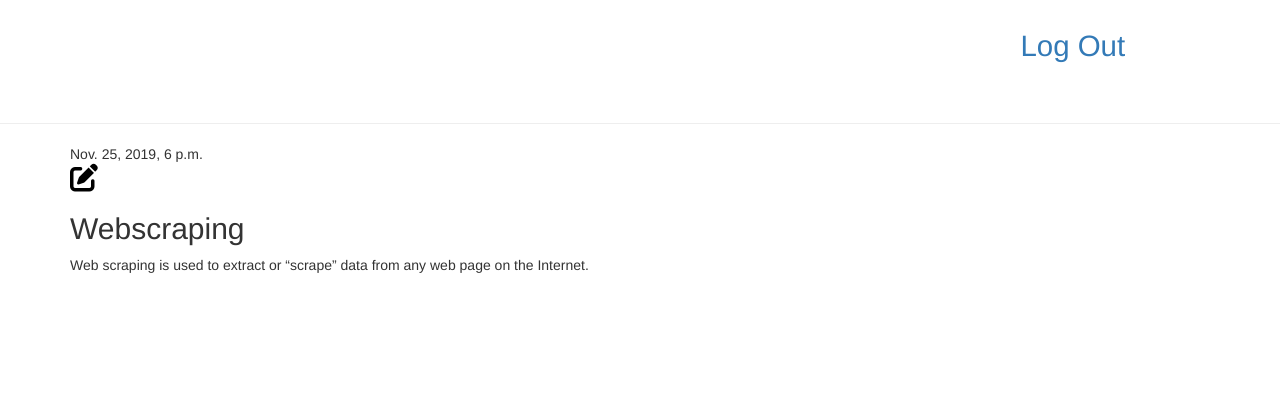
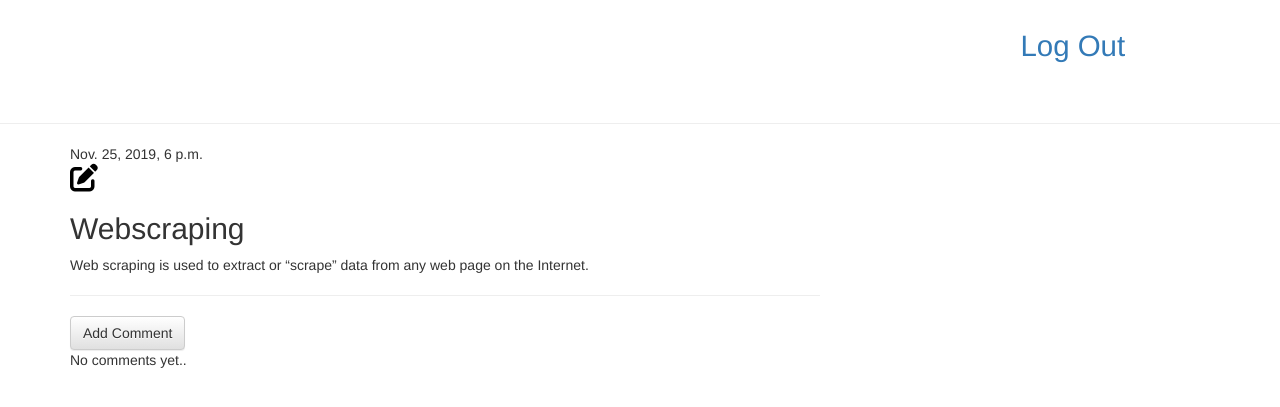
Before and after one commit to hbroadbent/my_django_site, a Django app: page /post/2/ in a window 1280 px wide. Shown: the top 407 px of the page. Run offline with Django 3.2, Linux system fonts and the light colour scheme; a user stored in the database is signed in; data comes from the database, SQL or seed files in the repository; both versions use the stored data as it was after the commit; tables that the repository leaves empty hold one stand-in row (values such as "Sample post"); some libraries are stand-ins or nearby versions.

Commit message:
Add feature to comment on blog post

```diff
--- a/blog/admin.py
+++ b/blog/admin.py
@@ -1,5 +1,6 @@
 from django.contrib import admin
-from .models import Post
+from .models import Post, Comment
 
 # Register your models here.
 admin.site.register(Post)
+admin.site.register(Comment)
--- a/blog/models.py
+++ b/blog/models.py
@@ -16,3 +16,13 @@ class Post(models.Model):
 
     def __str__(self):
         return self.title
+
+
+class Comment(models.Model):
+    post = models.ForeignKey('blog.Post', on_delete=models.CASCADE, related_name='comments')
+    author = models.CharField(max_length=200)
+    created_date = models.DateTimeField(default=timezone.now)
+    text = models.TextField()
+
+    def __str__(self):
+        return self.text
--- a/blog/static/css/blog.css
+++ b/blog/static/css/blog.css
@@ -23,3 +23,7 @@ color: white;
 font-size: 26pt;
 margin-right: 20px;
 }
+
+.comment {
+20px 0px 20px 20px;
+}
--- a/blog/templates/blog/post_detail.html
+++ b/blog/templates/blog/post_detail.html
@@ -15,4 +15,18 @@
     <h2>{{ post.title }}</h2>
     <p>{{ post.text|linebreaksbr }}</p>
 </div>
+<hr>
+<a class="btn btn-default" href="{% url 'add_comment_to_post' pk=post.pk %}">Add Comment</a>
+{% for comment in post.comments.all %}
+<div class="comment">
+    <div class="date">
+        {{ comment.created_date }}
+    </div>
+    <a href="{% url 'comment_remove' pk=comment.pk %}"><i class="far fa-trash-alt"></i></a>
+    <strong>{{ comment.author }}</strong>
+    <p>{{ comment.text }}</p>
+</div>
+{% empty %}
+<p> No comments yet..</p>
+{% endfor %}
 {% endblock %}
--- a/blog/urls.py
+++ b/blog/urls.py
@@ -1,6 +1,5 @@
 from django.urls import path
 from . import views
-
 
 urlpatterns = [
     # http://127.0.0.1:8000 --> local
@@ -19,5 +18,11 @@ urlpatterns = [
     path('drafts/', views.post_draft_list, name='post_draft'),
 
     # http://127.0.0.1:8000/post/2/edit --> local
-    path('post/<int:pk>/publish', views.post_publish, name='post_publish'),
+    path('post/<int:pk>/publish/', views.post_publish, name='post_publish'),
+
+    # http://127.0.0.1:8000/post/2/comment --> local
+    path('post/<int:pk>/comment/', views.add_comment_to_post, name='add_comment_to_post'),
+
+    # http://127.0.0.1:8000/comment/2/remove --> local
+    path('comment/<int:pk>/remove/', views.comment_remove, name='comment_remove'),
 ]
--- a/blog/views.py
+++ b/blog/views.py
@@ -3,8 +3,8 @@ from django.shortcuts import render, get_list_or_404, get_object_or_404, redirec
 from django.utils import timezone
 
 from blog.forms import PostForm
-from .models import Post
-from .forms import PostForm
+from .models import Post, Comment
+from .forms import PostForm, CommentForm
 
 
 # Create your views here.
@@ -66,3 +66,24 @@ def post_publish(request, pk):
     post = get_object_or_404(Post, pk=pk)
     post.publish()
     return redirect('post_detail', pk=pk)
+
+
+def add_comment_to_post(request, pk):
+    post = get_object_or_404(Post, pk=pk)
+    if request.method == 'POST':
+        form = CommentForm(request.POST)
+        if form.is_valid():
+            comment = form.save(commit=False)
+            comment.author = request.user
+            comment.post = post
+            comment.save()
+            return redirect('post_detail', pk=post.pk)
+    else:
+        form = CommentForm()
+    return render(request, 'blog/add_comment_to_post.html', {form: 'form'})
+
+
+def comment_remove(request, pk):
+    comment = get_object_or_404(Comment, pk=pk)
+    comment.delete()
+    return redirect('post_detail', pk=comment.post.pk)
```
Also changed, not shown: blog/forms.py (+7 -1 lines), blog/templates/blog/add_comment_to_post.html (added, +10 -0 lines), blog/migrations/0002_comment.py (added), db.sqlite3.
